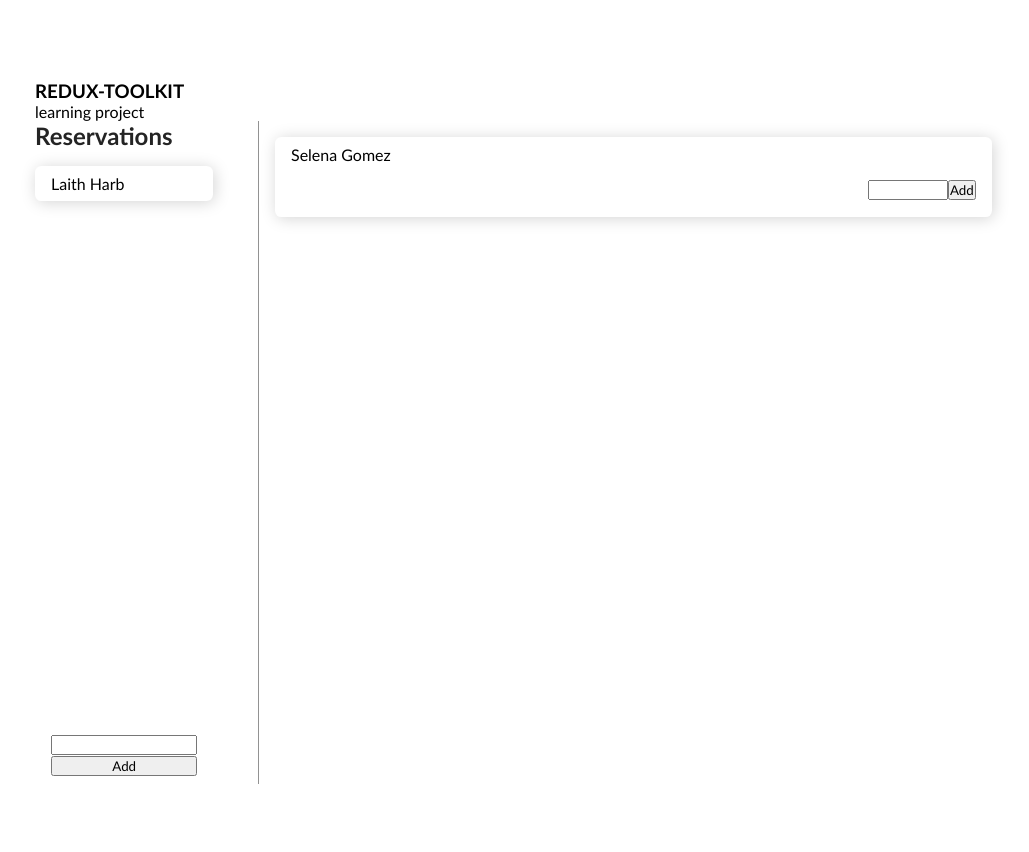
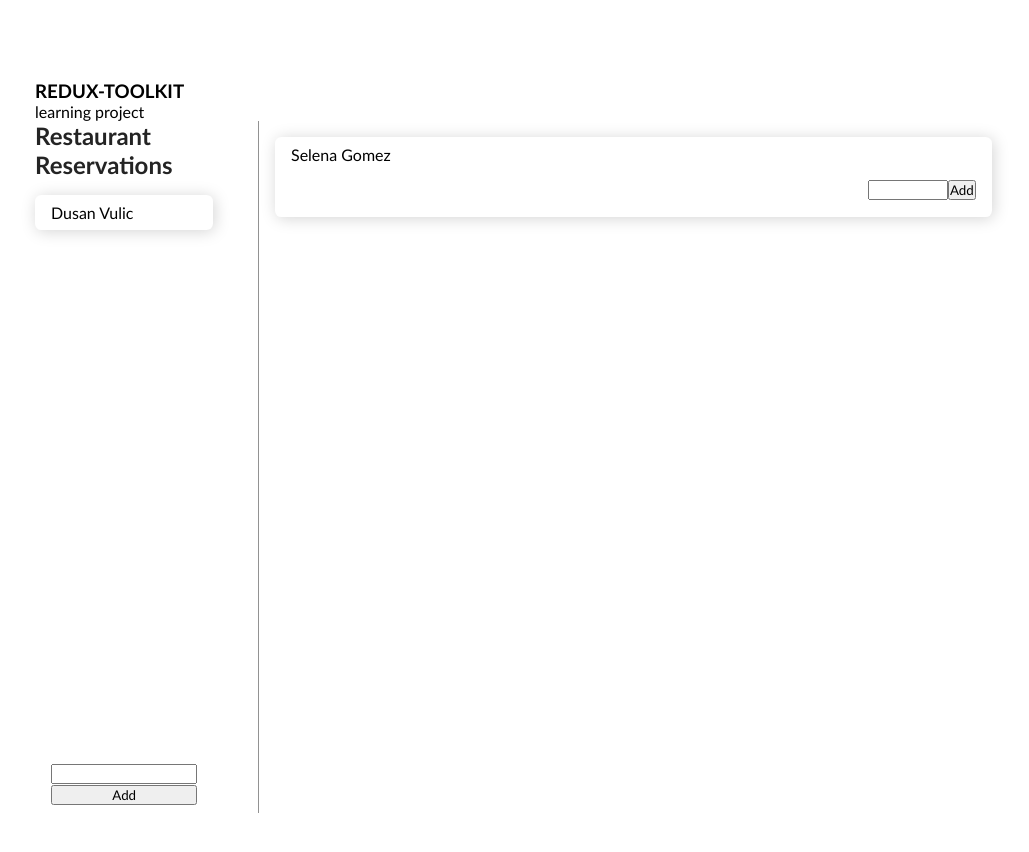
Before and after one commit to DusanVulic/React-REDUX-TOOLKIT--Reservations-app, a React (Create React App) app: page / in a window 1280 px wide. Shown: the top 852 px of the page, without its empty margins (45-1074 px from the left). Built offline with nearby package versions, Linux system fonts and the light colour scheme.

Commit message:
koriscenje redux toolkit-a

```diff
--- a/src/App.js
+++ b/src/App.js
@@ -1,6 +1,26 @@
 import React, { useState } from "react";
+import { useSelector, useDispatch } from "react-redux";
+import ReservationCard from "./components/ReservationCard";
+//ispod je metod iz reservation slice
+import { addReservation } from "./features/reservationSlice";
 
 function App() {
+  const reservations = useSelector((state) => state.reservations.value);
+
+  console.log(reservations);
+
+  const [reservationNameInput, setReservationNameInput] = useState("");
+
+  const handleAddReservations = () => {
+    if (!reservationNameInput) {
+      return;
+    }
+
+    addReservation();
+    console.log("kliknuto");
+    setReservationNameInput("");
+  };
+
   return (
     <div className="App">
       <h3>REDUX-TOOLKIT </h3>
@@ -8,14 +28,20 @@ function App() {
       <div className="container">
         <div className="reservation-container">
           <div>
-            <h5 className="reservation-header">Reservations</h5>
+            <h5 className="reservation-header"> Restaurant Reservations</h5>
             <div className="reservation-cards-container">
-              <div className="reservation-card-container">Laith Harb</div>
+              {reservations.map((reservation) => {
+                const { id } = reservation;
+                return <ReservationCard key={id} name={reservation.name} />;
+              })}
             </div>
           </div>
           <div className="reservation-input-container">
-            <input />
-            <button>Add</button>
+            <input
+              value={reservationNameInput}
+              onChange={(e) => setReservationNameInput(e.target.value)}
+            />
+            <button onClick={handleAddReservations}>Add</button>
           </div>
         </div>
         <div className="customer-food-container">
--- a/src/app/store.js
+++ b/src/app/store.js
@@ -4,6 +4,6 @@ import ReservationReducer from "../features/reservationSlice";
 
 export const store = configureStore({
     reducer: {
-        reservation: ReservationReducer,
+        reservations: ReservationReducer,
     },
 });
--- /dev/null
+++ b/src/components/ReservationCard.js
@@ -0,0 +1,7 @@
+import React from "react";
+
+const ReservationCard = ({ name }) => {
+  return <div className="reservation-card-container">{name}</div>;
+};
+
+export default ReservationCard;
--- a/src/features/reservationSlice.js
+++ b/src/features/reservationSlice.js
@@ -1,15 +1,21 @@
 import { createSlice } from "@reduxjs/toolkit";
 
 const initialState = {
-    value: [],
+    value: [{ name: "Dusan Vulic", id: 1 }],
 };
 
 export const reservationSlice = createSlice({
     name: "reservations",
     initialState,
     reducers: {
-        addReservation: (state, actions) => {},
+        addReservation: (state, action) => {
+            state.value.push(action.payload);
+        },
     },
 });
 
+//exportujem akcije
+export const { addReservation } = reservationSlice.actions;
+
+///exportujem reducer
 export default reservationSlice.reducer;
```
